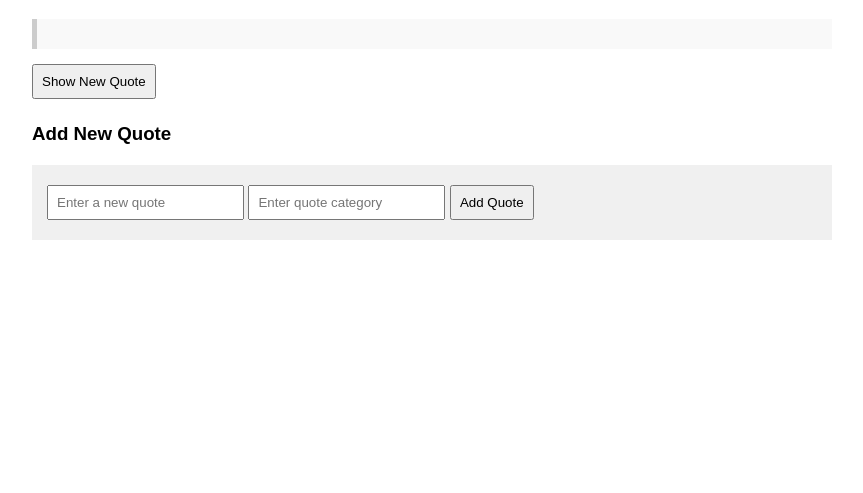
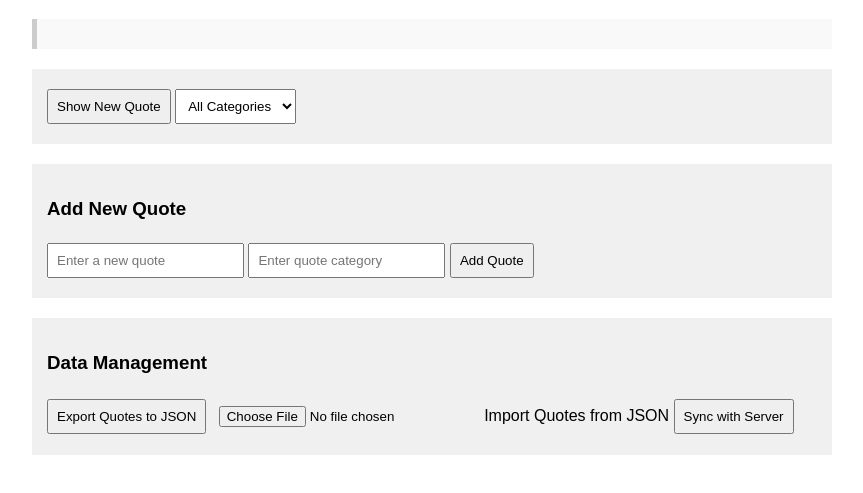
Before and after one commit to bulimwa/alx_fe_javascript, a plain HTML site: page dom-manipulation/index.html in a window 1280 px wide. Shown: the part 81-574 px from the top of the page, without its empty margins (208-1071 px from the left). Drawn offline with Linux system fonts and the light colour scheme.

Commit message:
new index

```diff
--- a/dom-manipulation/index.html
+++ b/dom-manipulation/index.html
@@ -8,24 +8,43 @@
     body { font-family: Arial, sans-serif; max-width: 800px; margin: 0 auto; padding: 20px; }
     .quote { background: #f9f9f9; padding: 15px; margin: 10px 0; border-left: 5px solid #ccc; }
     .category { font-style: italic; color: #666; }
-    form { margin: 20px 0; padding: 15px; background: #f0f0f0; }
-    input, button { padding: 8px; margin: 5px 0; }
+    .form-group { margin: 20px 0; padding: 15px; background: #f0f0f0; }
+    input, button, select { padding: 8px; margin: 5px 0; }
+    #notification {
+      position: fixed; bottom: 20px; right: 20px; padding: 10px 20px;
+      background: #ccffcc; border: 1px solid #00ff00; border-radius: 5px;
+      display: none; z-index: 1000;
+    }
   </style>
 </head>
 <body>
   <h1>Dynamic Quote Generator</h1>
 
   <div id="quoteDisplay" class="quote"></div>
-  <button id="newQuote">Show New Quote</button>
 
-  <div>
+  <div class="form-group">
+    <button id="newQuote">Show New Quote</button>
+    <select id="categoryFilter">
+      <option value="all">All Categories</option>
+    </select>
+  </div>
+
+  <div class="form-group">
     <h3>Add New Quote</h3>
-    <form id="quoteForm">
-      <input id="newQuoteText" type="text" placeholder="Enter a new quote" required>
-      <input id="newQuoteCategory" type="text" placeholder="Enter quote category" required>
-      <button type="button" onclick="addQuote()">Add Quote</button>
-    </form>
+    <input id="newQuoteText" type="text" placeholder="Enter a new quote" required>
+    <input id="newQuoteCategory" type="text" placeholder="Enter quote category" required>
+    <button id="addQuoteBtn">Add Quote</button>
   </div>
+
+  <div class="form-group">
+    <h3>Data Management</h3>
+    <button id="exportBtn">Export Quotes to JSON</button>
+    <input type="file" id="importFile" accept=".json">
+    <label for="importFile">Import Quotes from JSON</label>
+    <button id="syncButton">Sync with Server</button>
+  </div>
+
+  <div id="notification"></div>
 
   <script src="script.js"></script>
 </body>
```
